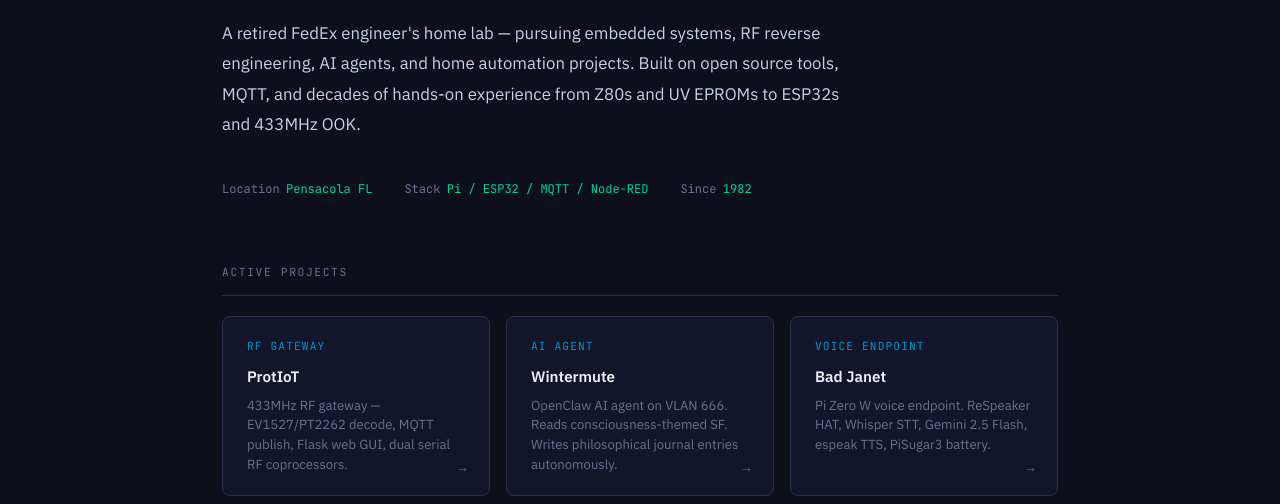
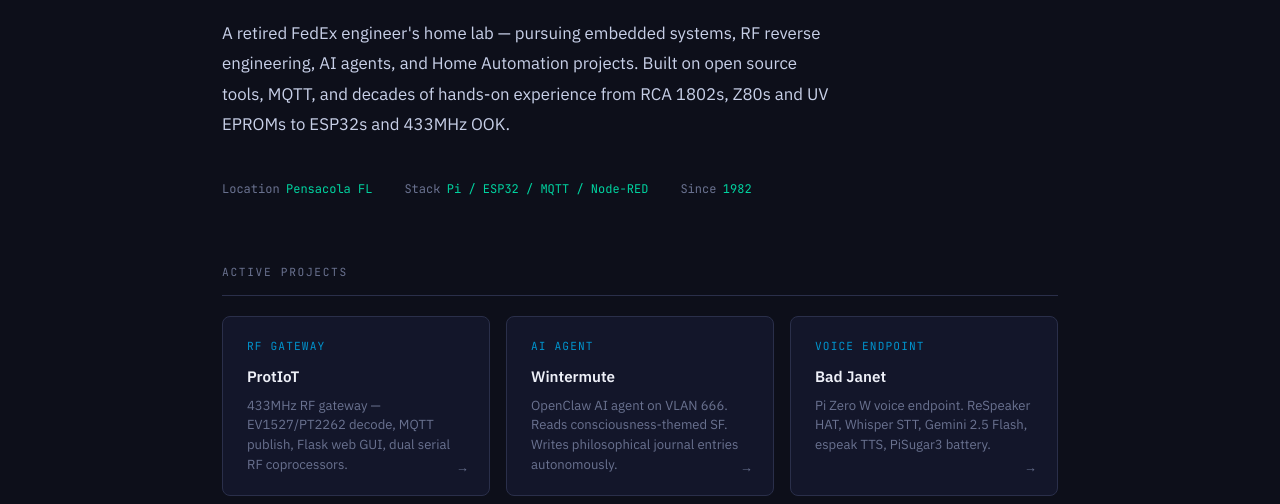
Before and after one commit to w35m17h/westek-site, a plain HTML site: page index.html in a window 1280 px wide. Shown: the part 296-800 px from the top of the page. Drawn offline with Linux system fonts and the light colour scheme.

Commit message:
Test AutoDeploy

```diff
--- a/index.html
+++ b/index.html
@@ -25,9 +25,9 @@
   <h1>Hardware, RF &amp;<br><span>Home Automation</span></h1>
   <p class="hero-desc">
     A retired FedEx engineer's home lab — pursuing embedded systems,
-    RF reverse engineering, AI agents, and home automation projects.
+    RF reverse engineering, AI agents, and Home Automation projects.
     Built on open source tools, MQTT, and decades of hands-on experience
-    from Z80s and UV EPROMs to ESP32s and 433MHz OOK.
+    from RCA 1802s, Z80s and UV EPROMs to ESP32s and 433MHz OOK.
   </p>
   <div class="hero-meta">
     <span>Location <span class="val">Pensacola FL</span></span>
```
Also changed, not shown: 1 other file.
